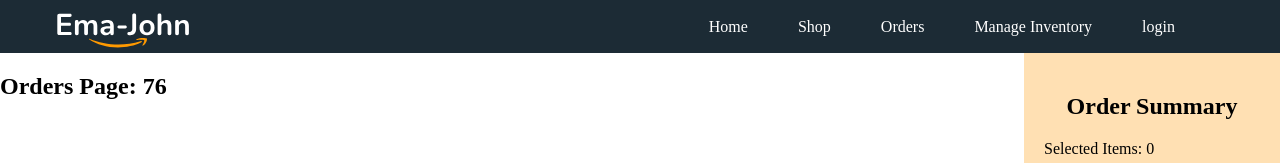
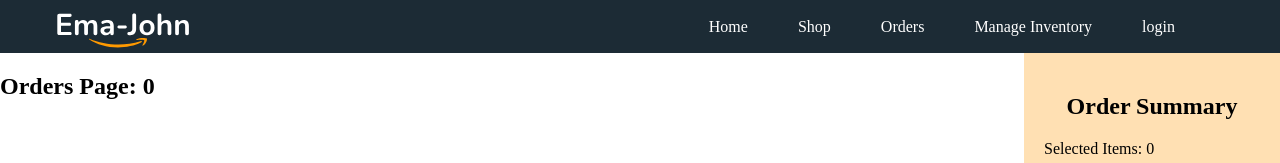
Before and after one commit to shamimsikder/PH-WebDev, a React (Vite) app in the folder Milestone 9/ema-john-e-commerce/: page /orders in a window 1280 px wide. Shown: the top 163 px of the page. Built offline with nearby package versions, Linux system fonts and the light colour scheme.

Commit message:
Extract Cart products from Products data

```diff
--- a/Milestone 9/ema-john-e-commerce/src/components/Orders/Orders.jsx
+++ b/Milestone 9/ema-john-e-commerce/src/components/Orders/Orders.jsx
@@ -4,17 +4,17 @@ import { useLoaderData } from 'react-router-dom';
 
 const Orders = () => {
 
-    const products = useLoaderData()
+    const cart = useLoaderData()
 
     return (
         <div className='shop-container'>
 
             <div className='products-container'>
-                <h2>Orders Page: {products.length}</h2>
+                <h2>Orders Page: {cart.length}</h2>
             </div>
 
             <div className='cart-container'>
-                <Cart cart={[]}></Cart>
+                <Cart cart={cart}></Cart>
             </div>
 
         </div>
--- a/Milestone 9/ema-john-e-commerce/src/loaders/cartProductsLoader.jsx
+++ b/Milestone 9/ema-john-e-commerce/src/loaders/cartProductsLoader.jsx
@@ -1,9 +1,28 @@
+import { getShoppingCart } from "../utilities/fakedb"
+
 const cartProductsLoader =  async() => {
 
     const loaderProducts = await fetch('products.json')
     const products = await loaderProducts.json()
 
-    return products
+    const storedCart = getShoppingCart()
+    const savedCart = []
+
+    for(const id in storedCart){
+
+        const addedProduct =  products.find(pd => pd.id === id)
+
+        if(addedProduct){
+
+            const quantity = storedCart[id]
+            addedProduct.quantity = quantity
+            savedCart.push(addedProduct)
+
+        }
+
+    }
+
+    return savedCart
 
 }
 
```
